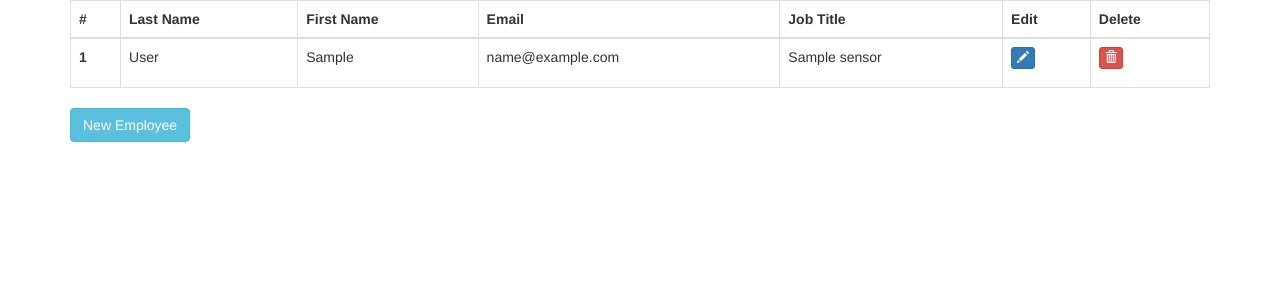
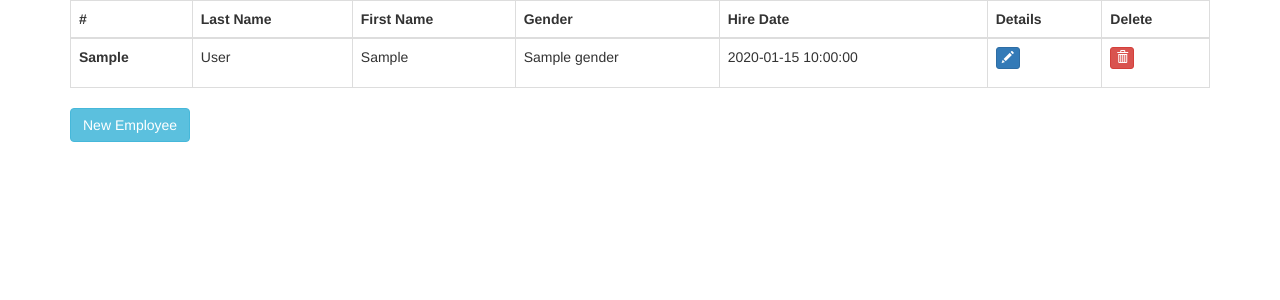
Before and after one commit to Leonard-Lee/CMPE-282-Final, a Flask app: template src/templates/sensorsTable.html in a window 1280 px wide. Shown: the top 300 px of the page. Run offline with Flask 2, Linux system fonts and the light colour scheme; the template is opened without the code that fills it: most values are stand-ins (such as "Sample title", 1, 10 or a date in 2020); some libraries are stand-ins or nearby versions.

Commit message:
change sensor info to employee info

```diff
--- a/src/templates/sensorsTable.html
+++ b/src/templates/sensorsTable.html
@@ -7,21 +7,21 @@
             <th>#</th>
             <th>Last Name</th>
             <th>First Name</th>
-            <th>Email</th>
-            <th>Job Title</th>
-            <th>Edit</th>
+            <th>Gender</th>
+            <th>Hire Date</th>
+            <th>Details</th>
             <th>Delete</th>
         </tr>
       </thead>
       <tbody>
-        {% for sensor in sensors %}
-            <tr data-id="{{sensor.employeeNumber}}" data-longitude="{{sensor.lastName}}" data-latitude="{{sensor.firstName}}" data-type="{{sensor.email}}" data-status="{{sensor.jobTitle}}">
-                <th scope="row">{{sensor.employeeNumber}}</th>
-                <td>{{sensor.lastName}}</td>
-                <td>{{sensor.firstName}}</td>
-                <td>{{sensor.email}}</td>
-                <td>{{sensor.jobTitle}}</td>
-                <td><p data-placement="top" data-toggle="tooltip" title="Edit">
+        {% for employee in employees %}
+            <tr data-id="{{employee.employeeNumber}}" data-longitude="{{employee.lastName}}" data-latitude="{{employee.firstName}}" data-type="{{employee.email}}" data-status="{{employee.jobTitle}}">
+                <th scope="row">{{employee.emp_no}}</th>
+                <td>{{employee.last_name}}</td>
+                <td>{{employee.first_name}}</td>
+                <td>{{employee.gender}}</td>
+                <td>{{employee.hire_date}}</td>
+                <td><p data-placement="top" data-toggle="tooltip" title="Details">
                     <button class="btn btn-primary btn-xs" data-title="sensorModal" data-toggle="modal" data-target="#sensorModal" >
                         <span class="glyphicon glyphicon-pencil"></span>
                     </button>
@@ -31,6 +31,10 @@
                         <span class="glyphicon glyphicon-trash"></span>
                     </button>
                 </p></td>
+                <input type="hidden" value="{{employee.dept_no}}" />
+                <input type="hidden" value="{{employee.MANAGER_EMPNO}}" />
+                <input type="hidden" value="{{employee.Manager_Firstname}}" />
+                <input type="hidden" value="{{employee.Manager_lastName}}" />
             </tr>
         {% endfor %}
       </tbody>
@@ -47,26 +51,26 @@
         <div class="modal-content">
           <div class="modal-header">
             <button type="button" class="close" data-dismiss="modal">&times;</button>
-            <h4 class="modal-title">Sensor Header</h4>
+            <h4 class="modal-title">Manager Details</h4>
           </div>
             <form id="fm" method="post" novalidate>
               <div class="modal-body">
                     <input type="hidden" name="id">
                     <div class="fitem">
-                        <label>Longitude:</label>
-                        <input name="longitude">
+                        <label>Department Code: </label>
+                        <input name="dept_no">
                     </div>
                     <div class="fitem">
-                        <label>Latitude:</label>
-                        <input name="latitude">
+                        <label>Manager Employee ID: </label>
+                        <input name="MANAGER_EMPNO">
                     </div>
                     <div class="fitem">
-                        <label>Type:</label>
-                        <input name="type">
+                        <label>Manager's First Name: </label>
+                        <input name="Manager_Firstname">
                     </div>
                     <div class="fitem">
-                        <label>Status:</label>
-                        <input name="status">
+                        <label>Manager's Last Name: </label>
+                        <input name="Manager_lastName">
                     </div>
 
               </div>
```
